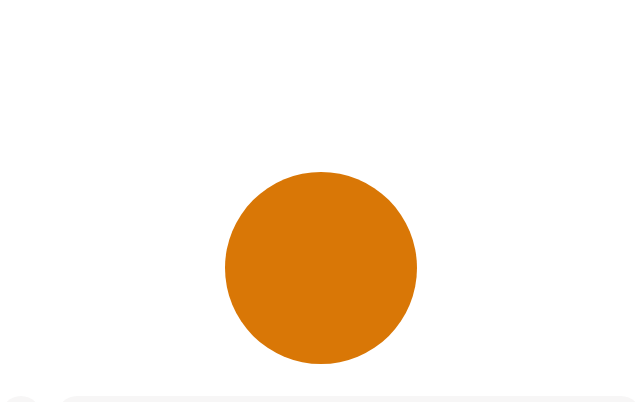
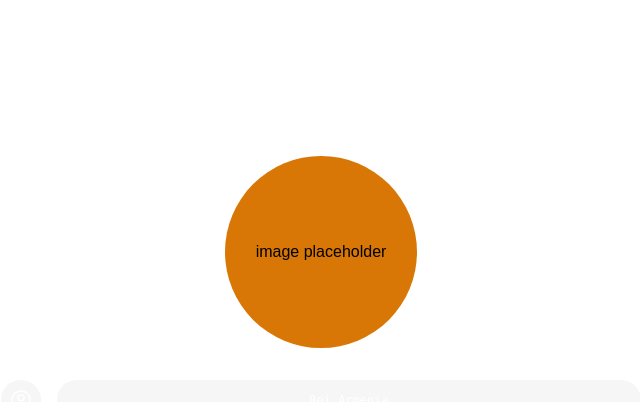
Before and after one commit to rarmenia/rarmenia-web, a Next.js app: page /portfolio/sections/Info/Info in a window 1280 px wide. Shown: the top 402 px of the page, without its empty margins (319-959 px from the left). Built offline with nearby package versions, Linux system fonts and the light colour scheme.

Commit message:
move portfolio to root and create intersection observer

```diff
--- a/next.config.js
+++ b/next.config.js
@@ -2,15 +2,6 @@
 const nextConfig = {
   reactStrictMode: true,
   swcMinify: true,
-  redirects: async () => {
-    return [
-      {
-        source: '/',
-        destination: '/portfolio',
-        permanent: true,
-      }
-    ]
-  }
 }
 
 module.exports = nextConfig
--- /dev/null
+++ b/src/components/processors/ComponentViewIntersection.tsx
@@ -0,0 +1,56 @@
+import { useEffect, useRef, useState } from "react";
+
+interface Props {
+  repeat?: boolean;
+  threshold?: number;
+  rootMargin?: string;
+  root?: Document | Element | null | undefined;
+  children: (result: IntersectionResult) => JSX.Element;
+}
+
+export interface IntersectionResult {
+  intersectionRatio: number;
+  isVisible: boolean;
+}
+
+const ComponentViewIntersection = (props: Props) => {
+
+  const parentRef = useRef<HTMLDivElement>(null);
+
+  const [intersectionResult, setIntersectionResult] = useState<IntersectionResult>({ intersectionRatio: 0, isVisible: false });
+
+  useEffect(() => {
+
+    const observer = new IntersectionObserver(
+      ([entry]) => {
+        setIntersectionResult((current) => {
+          const next = {
+            isVisible: entry.isIntersecting,
+            intersectionRatio: entry.intersectionRatio
+          }
+          return props.repeat ? next : !current.isVisible ? next : current;
+        })
+      },
+      {
+        root: props.root,
+        rootMargin: props.rootMargin ?? '0px',
+        threshold: props.threshold ?? 0.2,
+      }
+
+    );
+
+    if (parentRef && parentRef.current) {
+      observer.observe(parentRef.current);
+    }
+
+  }, []);
+
+  return (
+    <div ref={parentRef}>
+      {props.children(intersectionResult)}
+    </div>
+  )
+
+}
+
+export default ComponentViewIntersection;
--- a/src/pages/hidden/arg/here-we-are.tsx
+++ /dev/null
@@ -1,21 +0,0 @@
-import { NextPage } from 'next';
-
-const PageHereWeAre: NextPage = () => {
-  const render = () => (
-    <div
-      className="h-screen w-screen grid place-items-center"
-      style={{ backgroundColor: 'hsla(10, 80%, 80%)' }}
-    >
-      <div
-        className="text-xs font-bold animate-fade-in-down"
-        style={{ color: 'hsla(30, 90%, 30%)', mixBlendMode: 'screen' }}
-      >
-        BITCH
-      </div>
-    </div>
-  );
-
-  return render();
-};
-
-export default PageHereWeAre;
--- a/src/pages/index.tsx
+++ b/src/pages/index.tsx
@@ -1,17 +1,22 @@
-import type { NextPage } from 'next';
-import Link from 'next/link';
+import { ReactElement } from 'react';
+import { NextPageWithLayout } from './_app';
+import Portfolio from './portfolio/Portfolio';
+import PortfolioTopBar from './portfolio/PortfolioTopBar';
 
-const Home: NextPage = () => {
+const Home: NextPageWithLayout = () => {
   return (
-    <main className='w-screen h-screen grid place-items-center'>
-      <div className='bg-red-100 text-red-800 font-semibold'>
-        <div>
-          You should not be seeing this page, click{' '}
-          <Link href='/portfolio'>THIS</Link> to redirect to the correct page.
-        </div>
-      </div>
-    </main>
+    <Portfolio />
   );
 };
 
+Home.getLayout = function getLayout(page: ReactElement) {
+  return (
+    <>
+      <PortfolioTopBar />
+      {page}
+    </>
+  );
+};
+
+
 export default Home;
--- a/src/pages/portfolio/index.tsx
+++ b/src/pages/portfolio/Portfolio.tsx
@@ -1,14 +1,11 @@
 import React from 'react';
-import { ReactElement } from 'react';
-import { NextPageWithLayout } from '../_app';
-import PortfolioTopBar from './PortfolioTopBar';
 import Hero from './sections/Hero/Hero';
 import { vimeo_link } from 'utils/vimeo';
 import PortfolioBackground from './PortfolioBackground';
 import HeroContent from './sections/Hero/HeroContent';
 import Info from './sections/Info/Info';
 
-const Portfolio: NextPageWithLayout = () => {
+const Portfolio = () => {
 
   return (
     <div className="relative">
@@ -38,13 +35,5 @@ const Portfolio: NextPageWithLayout = () => {
   );
 };
 
-Portfolio.getLayout = function getLayout(page: ReactElement) {
-  return (
-    <>
-      <PortfolioTopBar />
-      {page}
-    </>
-  );
-};
 
 export default Portfolio;
--- a/src/pages/portfolio/PortfolioTopBar.tsx
+++ b/src/pages/portfolio/PortfolioTopBar.tsx
@@ -1,43 +1,8 @@
-import {
-  BookOpenIcon,
-  BoltIcon,
-  BuildingOfficeIcon,
-  ServerIcon,
-  UserIcon,
-} from '@heroicons/react/24/outline';
 import MappedProperty from 'components/processors/MappedProperty';
 import ScreenSize from 'components/providers/ScreenSize';
 import ScrollPosition from 'components/providers/ScrollPosition';
-import Link from 'next/link';
 import React, { } from 'react';
 
-const MenuOptions = [
-  <Link key="menu-about" href="#about" className="cursor-pointer">
-    <span className="flex flex-row items-center gap-2 cursor-pointer">
-      <UserIcon className="h-4 mb-1" /> About
-    </span>
-  </Link>,
-  <Link key="menu-tech" href="#technologies" className="cursor-pointer">
-    <span className="flex flex-row items-center gap-2 cursor-pointer">
-      <ServerIcon className="h-4 mb-1" /> Technologies
-    </span>
-  </Link>,
-  <Link key="menu-work" href="#work-experience" className="cursor-pointer">
-    <span className="flex flex-row items-center gap-2 cursor-pointer">
-      <BuildingOfficeIcon className="h-4 mb-1" /> Work
-    </span>
-  </Link>,
-  <Link key="menu-projects" href="#projects" className="cursor-pointer">
-    <span className="flex flex-row items-center gap-2 cursor-pointer">
-      <BookOpenIcon className="h-4 mb-1" /> Projects
-    </span>
-  </Link>,
-  <Link key="menu-interactive" href="/interactive" className="cursor-pointer">
-    <span className="flex flex-row items-center gap-2 cursor-pointer">
-      <BoltIcon className="h-4 mb-1" /> Interactive
-    </span>
-  </Link>,
-];
 
 const PortfolioTopBar = () => {
   return (
--- a/src/pages/portfolio/sections/Hero/Hero.tsx
+++ b/src/pages/portfolio/sections/Hero/Hero.tsx
@@ -12,14 +12,14 @@ const Hero = () => {
             {(size) => (
               <div aria-hidden="true">
                 <MappedProperty
-                  active={[0 + (size.height / 3), size.height - (size.height / 8)]}
+                  active={[0 + (size.height / 16), size.height - (size.height / 8)]}
                   target={[100, 0]}
                   current={scroll}
                 >
                   {(track) => <HeroContent opacity={track} translateY={track === 0 ? -800 : ((100 - track) * 1.8) * -1} />}
                 </MappedProperty>
                 <MappedProperty
-                  active={[0 + (size.height / 8), size.height - (size.height / 1.5)]}
+                  active={[0 + (size.height / 6), size.height - (size.height / 1.5)]}
                   target={[100, 0]}
                   current={scroll}
                 >
--- a/src/pages/portfolio/sections/Hero/HeroScroll.tsx
+++ b/src/pages/portfolio/sections/Hero/HeroScroll.tsx
@@ -4,7 +4,7 @@ interface Props {
 
 const HeroScroll = (props: Props) => {
   return <div
-    className={'absolute w-screen bottom-0 z-30 flex items-center justify-center text-white font-mono animate-bounce'}
+    className={'absolute w-screen bottom-2 z-30 flex items-center justify-center text-white font-mono animate-bounce'}
     style={
       {
         opacity: `${props.opacity}%`
--- a/src/pages/portfolio/sections/Info/Info.tsx
+++ b/src/pages/portfolio/sections/Info/Info.tsx
@@ -1,5 +1,6 @@
 import React from 'react';
 import InfoItems from './InfoItems';
+import ComponentViewIntersection from 'components/processors/ComponentViewIntersection';
 
 
 
@@ -7,7 +8,13 @@ const Info = () => {
   return (
     <div id='about' className='flex flex-col h-screen w-screen grid place-items-center'>
       <div className="flex flex-col gap-8 items-center justify-center w-full">
-        <div className="rounded-full bg-amber-600 aspect-square w-8/12 max-w-[12rem] md:max-w-[12rem]" />
+        <ComponentViewIntersection threshold={0.8} >
+          {(intersection) =>
+          (<div className={"rounded-full bg-amber-600 aspect-square w-48 grid place-items-center".concat(' ', intersection.isVisible ? 'animate-fade-in' : 'opacity-0')} >
+            image placeholder
+          </div>)
+          }
+        </ComponentViewIntersection>
         <InfoItems />
       </div>
     </div>
--- a/src/pages/portfolio/sections/Info/InfoCard.tsx
+++ b/src/pages/portfolio/sections/Info/InfoCard.tsx
@@ -2,11 +2,12 @@ interface Props {
   icon: React.ReactNode;
   text: string;
   title: string;
+  isVisible: boolean;
 }
 
 const InfoCard = (props: Props) => {
   return (
-    <div className="flex flex-row gap-4 text-white items-center w-full" title={props.title}>
+    <div className={"flex flex-row gap-4 text-white items-center w-full".concat(' ', props.isVisible ? 'animate-[fade-in_1300ms_ease-in_5ms_forwards]' : 'opacity-0')} title={props.title}>
       <div className="bg-stone-300/20 backdrop-blur-lg border-stone-100/20 rounded-full p-2">
         <div className="h-6 w-6">
           {props.icon}
--- a/src/pages/portfolio/sections/Info/InfoItems.tsx
+++ b/src/pages/portfolio/sections/Info/InfoItems.tsx
@@ -1,5 +1,6 @@
 import { AcademicCapIcon, BriefcaseIcon, CakeIcon, IdentificationIcon, MapPinIcon, UserCircleIcon } from "@heroicons/react/24/outline";
 import InfoCard from "./InfoCard";
+import ComponentViewIntersection from "components/processors/ComponentViewIntersection";
 
 const items: { icon: React.ReactNode, text: string, title: string }[] = [
   {
@@ -31,9 +32,18 @@ const items: { icon: React.ReactNode, text: string, title: string }[] = [
 
 const InfoItems = () => {
   return (
-    <div className="flex flex-col gap-2 w-11/12 md:w-6/12">
+    <div className="flex flex-col gap-4 w-11/12 md:w-6/12">
       {items.map((item, index) => (
-        <InfoCard key={index} {...item} />
+        <ComponentViewIntersection threshold={0.4} >
+          {
+            (intersection) => (
+              <>
+                <InfoCard key={index} {...item} isVisible={intersection.isVisible} />
+              </>
+            )
+          }
+
+        </ComponentViewIntersection>
       ))}
     </div>
 
--- a/src/styles/globals.css
+++ b/src/styles/globals.css
@@ -5,6 +5,7 @@
 
 html body {
   font-family: 'Atkinson Hyperlegible', sans-serif;
+  scroll-behavior: smooth;
 }
 
 canvas {
```
